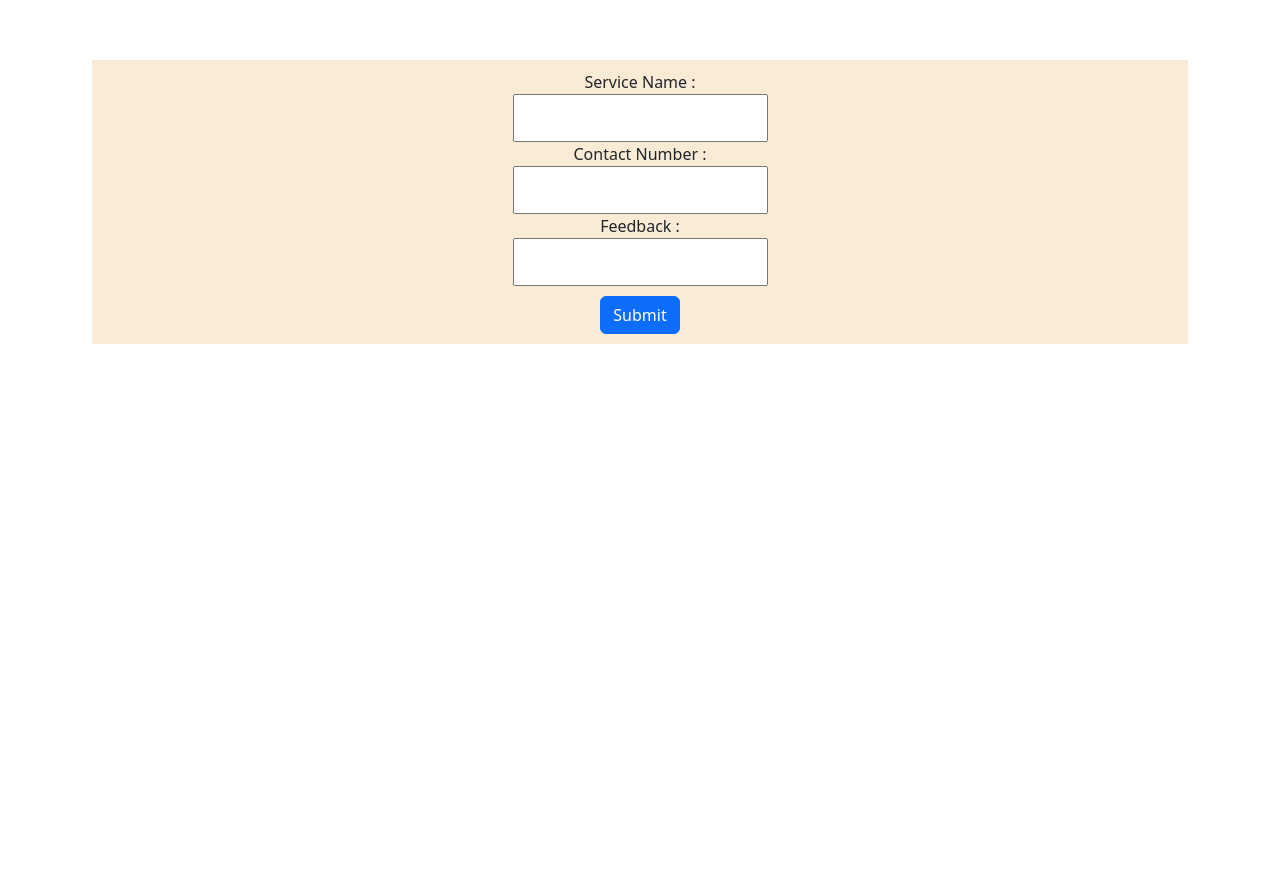
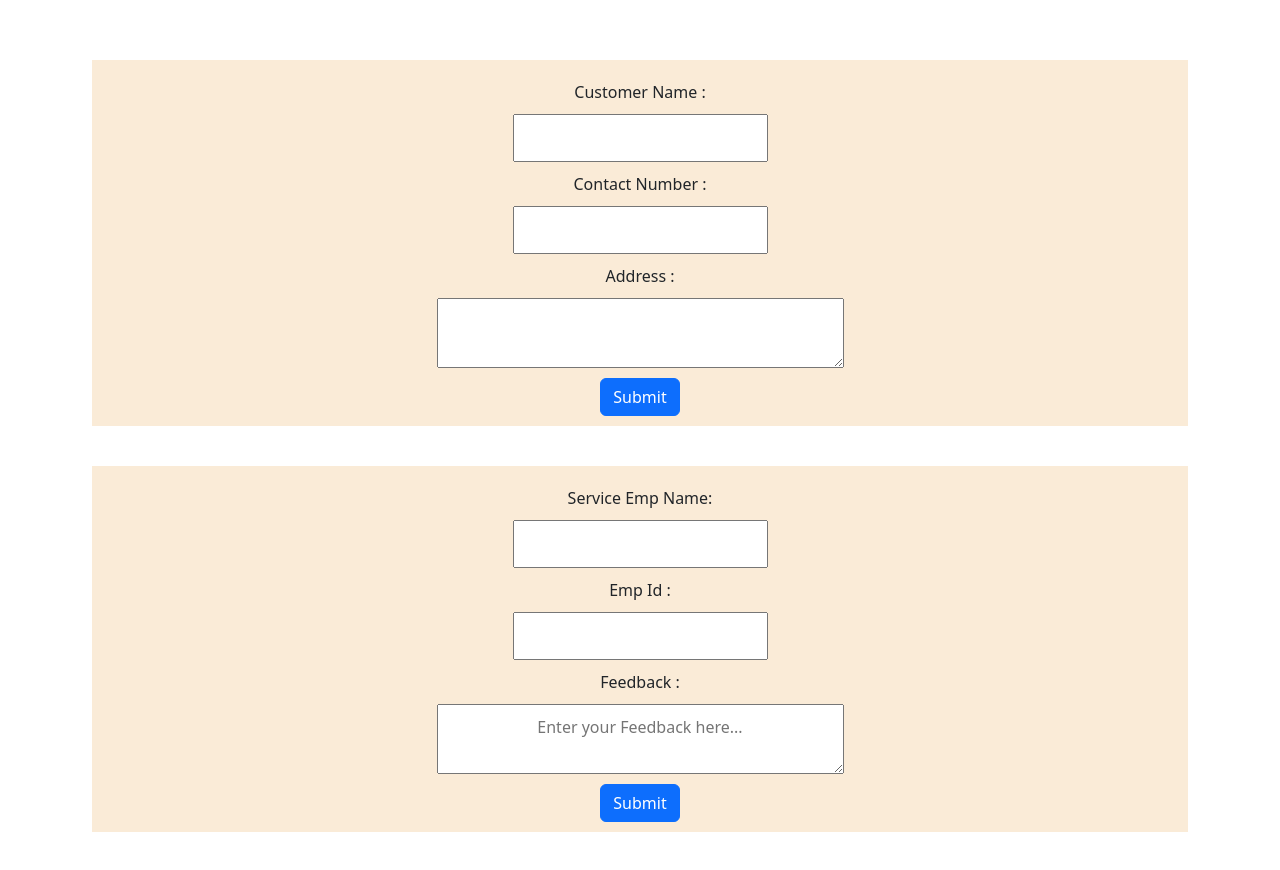
Before and after one commit to AjithGopinath6/HOC, a React (Vite) app: page / in a window 1280 px wide. Shown: the top 870 px of the page. Before the commit the page ends 800 px from the top, so only its background shows below. Built offline with nearby package versions, Linux system fonts and the light colour scheme.

Commit message:
create contact form

```diff
--- a/src/App.jsx
+++ b/src/App.jsx
@@ -2,11 +2,14 @@ import React from 'react'
 import './App.css'
 import 'bootstrap/dist/css/bootstrap.min.css';
 import ServiceForm from './Components/ServiceForm'
+import ContactForm from './Components/ContactForm';
 
 function App() {
   return (
     <div>
+      <ContactForm/>
       <ServiceForm/>
+
     </div>
   )
 }
--- a/src/Components/ContactForm.jsx
+++ b/src/Components/ContactForm.jsx
@@ -1,8 +1,23 @@
 import React from 'react'
+import Container from 'react-bootstrap/Container'
+import { Button } from 'react-bootstrap'
 
 function ContactForm() {
   return (
-    <div>ContactForm</div>
+    <Container>
+        <div className='service'>
+
+            <form action="" className='form'>
+            <label for="name">Customer Name :</label>
+                <input type="text" />
+                <label for="contact">Contact Number :</label>
+                <input type="tel" id="contact" name="contact" pattern="[0-9]{10}" required/>
+                <label>Address :</label> <textarea id="address" name="address" rows="2" cols="40" ></textarea>
+                <Button className='btn' type='submit'>Submit</Button>
+            </form>
+
+        </div>
+    </Container>
   )
 }
 
--- a/src/Components/ServiceForm.jsx
+++ b/src/Components/ServiceForm.jsx
@@ -8,9 +8,11 @@ function ServiceForm() {
         <div className='service'>
 
             <form action="" className='form'>
-                Service Name : <input type="text" />
-                Contact Number : <input type="text" />
-                Feedback : <input type="textarea" />
+            <label for="name">Service Emp Name:</label>
+                <input type="text" />
+                <label>Emp Id :</label>
+                <input type="tel" id="contact" name="contact" pattern="[0-9]{5}" required/>
+                <label>Feedback :</label> <textarea id="message" name="message" rows="2" cols="40" placeholder="Enter your Feedback here..."></textarea>
                 <Button className='btn' type='submit'>Submit</Button>
             </form>
 
```
